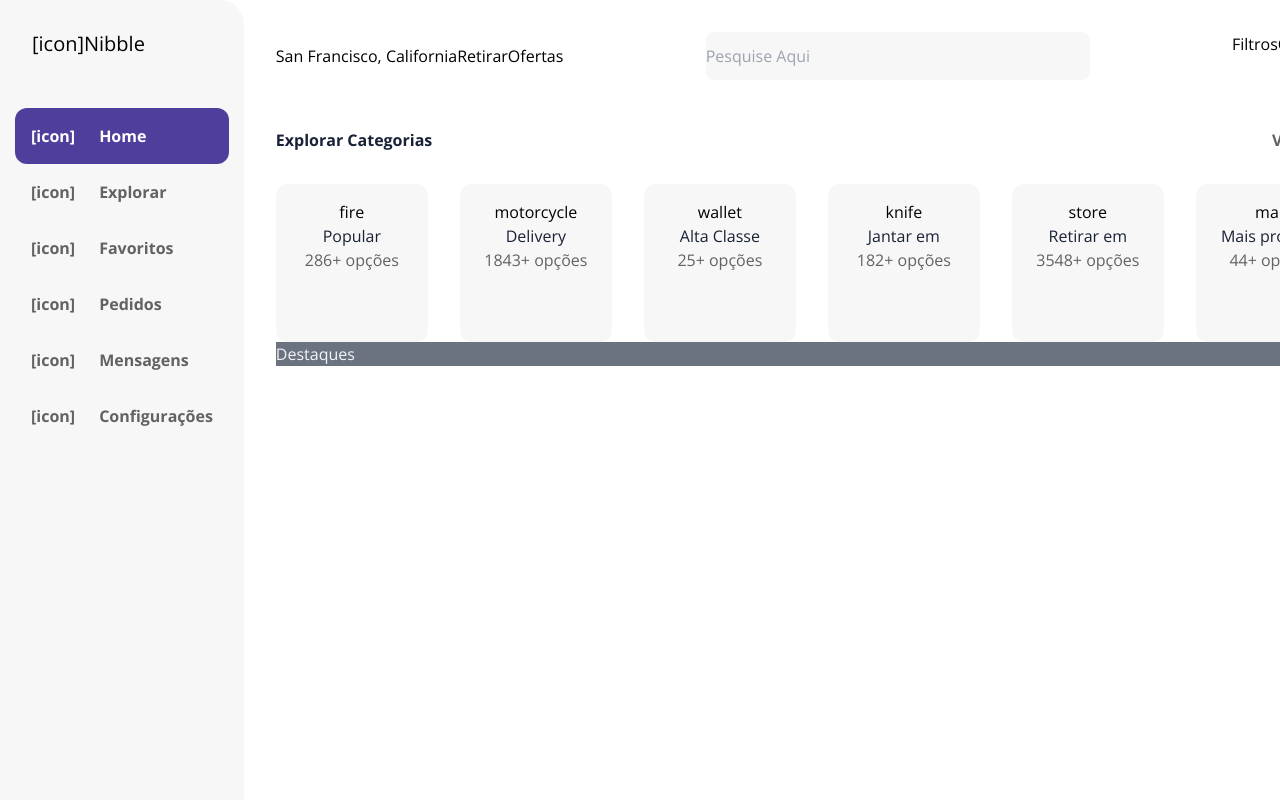
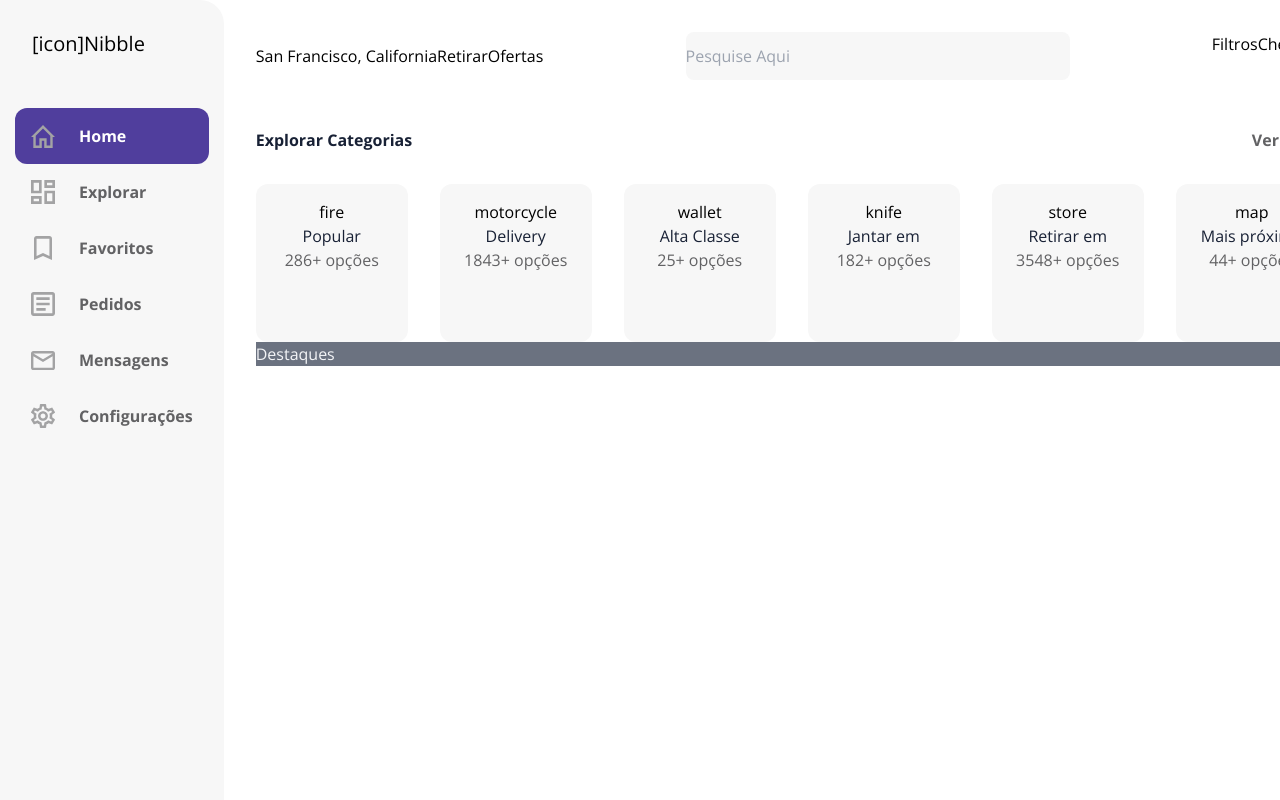
Before and after one commit to lipersilva/delivery-app, a Next.js app: page / in a window 1280 px wide. Shown: the top 800 px of the page. Built offline with nearby package versions, Linux system fonts and the light colour scheme.

Commit message:
feat: atualizado icones do sidebar

```diff
--- a/components/sidebar/index.tsx
+++ b/components/sidebar/index.tsx
@@ -1,6 +1,7 @@
 import Link from 'next/link';
 import React from 'react';
 import Styles from './styles.module.css'
+import { IconBase } from '../icon'
 
 export const Sidebar = () => {
   return (
@@ -15,7 +16,9 @@
         <li className={Styles.active}>
           <Link href="/">
             <a>
-              <span>[icon]</span>
+              <span>
+                <IconBase iconName="home" color="#A3A3A4" />
+              </span>
               Home
             </a>
           </Link>
@@ -23,7 +26,8 @@
         <li>
           <Link href="/exporar">
             <a>
-              <span>[icon]</span>
+              <span><IconBase iconName="feed" color="#A3A3A4" /></span>
+
               Explorar
             </a>
           </Link>
@@ -31,7 +35,7 @@
         <li>
           <Link href="/favoritos">
             <a>
-              <span>[icon]</span>
+              <span><IconBase iconName="bookmark" color="#A3A3A4"/></span>
               Favoritos
             </a>
           </Link>
@@ -39,7 +43,7 @@
         <li>
           <Link href="/">
             <a>
-              <span>[icon]</span>
+              <span><IconBase iconName="document" color="#A3A3A4"/></span>
               Pedidos
             </a>
           </Link>
@@ -47,7 +51,7 @@
         <li>
           <Link href="/">
             <a>
-              <span>[icon]</span>
+              <span><IconBase iconName="mail" color="#A3A3A4" /></span>
               Mensagens
             </a>
           </Link>
@@ -55,7 +59,7 @@
         <li>
           <Link href="/">
             <a>
-              <span>[icon]</span>
+              <span><IconBase iconName="gear" color="#A3A3A4" /></span>
               Configurações
             </a>
           </Link>
```
